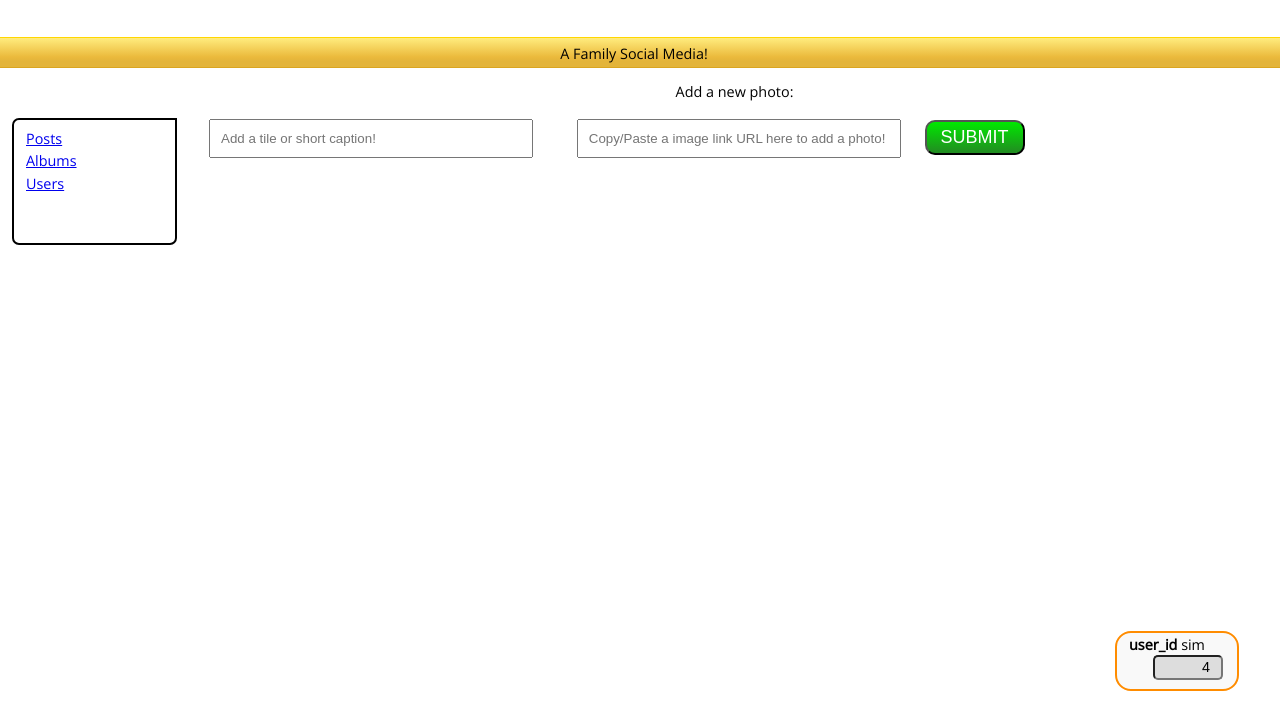
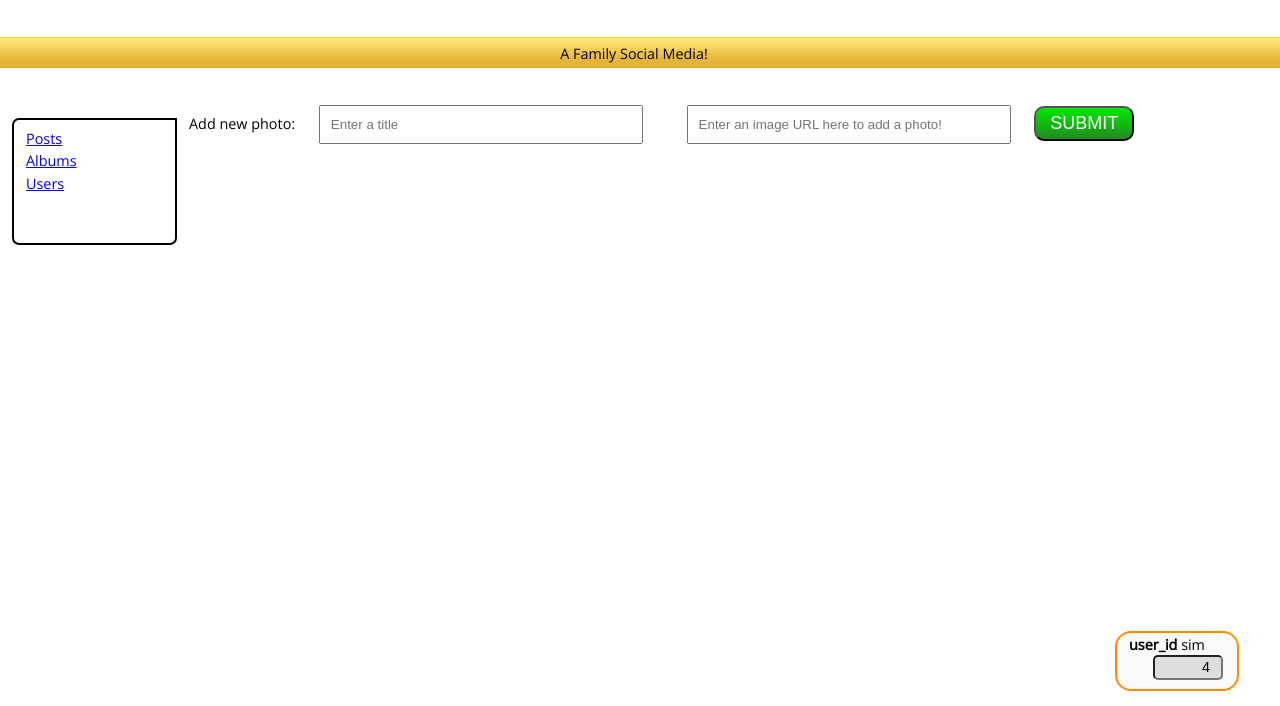
Before and after one commit to joseph-p-pasaoa/holding_Original__FSW, a plain HTML site: page client/html/photos.html in a window 1280 px wide. Shown: the part 94-800 px from the top of the page. Drawn offline with nearby package versions, Linux system fonts and the light colour scheme; no server answers.

Commit message:
fixed typos and squished createPhoto form

```diff
--- a/client/html/photos.html
+++ b/client/html/photos.html
@@ -22,14 +22,13 @@
       <div id="right-body">
          <h1 id="album-title"></h1>
          <form id="formy-mcformface">
-             <h3><center>Add a new photo:</center></h3>
-             <input id="user-title" class="new-pic-input" type="text" placeholder="Add a tile or short caption!">
-             <input id="user-url" class="new-pic-input" type="text" placeholder="Copy/Paste a image link URL here to add a photo!">
+             <strong>Add new photo:</strong>
+             <input id="user-title" class="new-pic-input" type="text" placeholder="Enter a title">
+             <input id="user-url" class="new-pic-input" type="text" placeholder="Enter an image URL here to add a photo!">
              <button id="submit" type="submit">SUBMIT</button>
              <p id="alert1"></p>
          </form>
-         <div id="photo-container">
-         </div>
+         <div id="photo-container"></div>
       </div>
 
    </div>
--- a/client/js/photos.js
+++ b/client/js/photos.js
@@ -10,7 +10,7 @@ const loadAlbumInfo = async () => {
     let album = params.get("album");
     let response = await axios.get(`http://localhost:11000/albums/${parseInt(album)}`);
     let albumInfo = response.data.payload
-    console.log(albumInfo)
+    console.log(response)
     for (let singleAlbum of albumInfo) {
         let params = (new URL(document.location)).searchParams;
         let album = params.get("album");
@@ -67,7 +67,7 @@ const addPhoto = async (event) => {
     let userUrl = document.querySelector("#user-url").value
     if (!userTitle || !userUrl) {
         let alert = document.querySelector("#alert1")
-        alert.innerText = "** PLEASE ENTER URL **"
+        alert.innerText = "** Inputs missing. Please enter a valid title and photo url, and retry. **"
     } else {
         let response = await axios.post(`http://localhost:11000/photos/albums/${parseInt(album)}`, {
             album_id: album,
```
